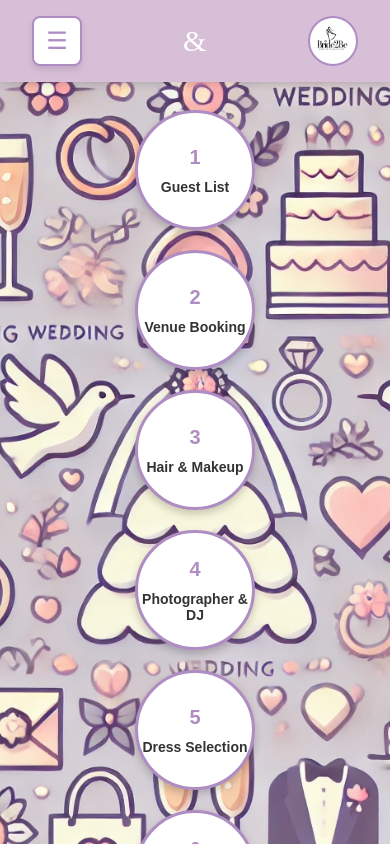
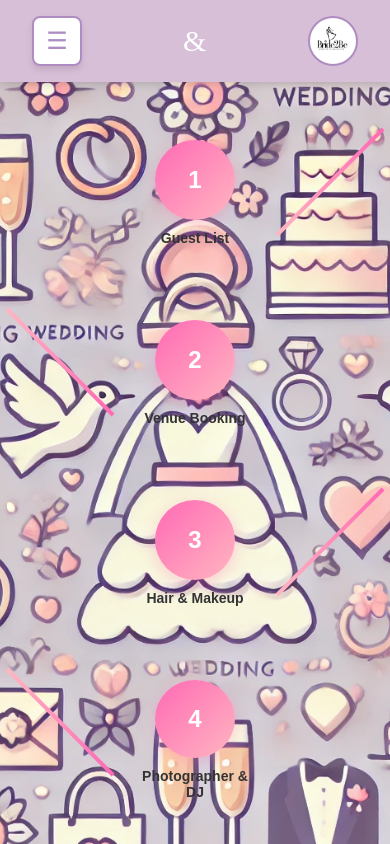
Before and after one commit to omersegev24/Bride2Be, a React (Create React App) app in the folder client/: page /taskPath in a window 390 px wide. Shown: the top 844 px of the page. Built offline with nearby package versions, Linux system fonts and the light colour scheme; no server answers; sample sign-in values are in the browser's storage.

Commit message:
Enhance Task Path UI with Responsive and Visually Appealing

```diff
--- a/client/public/css/style.css
+++ b/client/public/css/style.css
@@ -896,35 +896,55 @@ form button:hover {
     min-height: 100vh;
 }
 
+.task-path {
+    display: flex;
+    flex-direction: column;
+    align-items: center;
+    max-width: 600px;
+    position: relative;
+    padding: 20px;
+}
+
 .task-node {
     display: flex;
     flex-direction: column;
     align-items: center;
-    justify-content: center;
     width: 120px;
     height: 120px;
-    background-color: #ffffff;
-    border: 3px solid #af8dc3;
+    margin: 30px 0;
+    position: relative;
+    transition: transform 0.3s ease;
+}
+
+.task-node.left {
+    align-self: flex-start;
+}
+
+.task-node.right {
+    align-self: flex-end;
+}
+
+.task-circle {
+    width: 80px;
+    height: 80px;
+    background: linear-gradient(135deg, #FF69B4, #FFB6C1);
     border-radius: 50%;
-    box-shadow: 0 4px 8px rgba(0, 0, 0, 0.2);
-    margin-bottom: 20px;
+    display: flex;
+    align-items: center;
+    justify-content: center;
+    font-size: 24px;
+    font-weight: bold;
+    color: white;
+    box-shadow: 0 4px 15px rgba(255, 105, 180, 0.3);
+    z-index: 2;
 }
 
 .task-node:hover {
-    transform: scale(1.2);
-    background-color: #ffe4e9;
+    transform: scale(1.1);
 }
 
-.task-node.completed {
-    background-color: #af8dc3;
-    border-color: #af8dc3;
-    color: #ffffff;
-}
-
-.task-circle {
-    font-size: 20px;
-    font-weight: bold;
-    color: #af8dc3;
+.task-node:hover .task-circle {
+    background: linear-gradient(135deg, #FF1493, #FF69B4);
 }
 
 .task-label {
@@ -935,11 +955,28 @@ form button:hover {
     font-weight: bold;
 }
 
-.task-path {
-    display: flex;
-    flex-direction: column;
-    margin-top: 20px;
-    margin-bottom: 20px;
+.connector-line {
+    position: absolute;
+    width: 150px;
+    height: 4px;
+    background: linear-gradient(to right, #FFB6C1, #FF69B4);
+    top: 40px;
+    z-index: 1;
+}
+
+.task-node.left .connector-line {
+    right: -150px;
+    transform: rotate(-45deg);
+}
+
+.task-node.right .connector-line {
+    left: -150px;
+    transform: rotate(45deg);
+}
+
+.task-node.completed .task-circle {
+    background: linear-gradient(135deg, #32CD32, #98FB98);
+    box-shadow: 0 4px 15px rgba(50, 205, 50, 0.3);
 }
 
 .task-path-container::before,
--- a/client/src/components/TaskPath.jsx
+++ b/client/src/components/TaskPath.jsx
@@ -14,7 +14,6 @@ const TaskPath = ({ onTaskClick, user }) => {
         { name: "Accessories", completed: false },
     ];
 
-
     return (
         <div>
             <Header user={user} />
@@ -23,11 +22,14 @@ const TaskPath = ({ onTaskClick, user }) => {
                     {tasks.map((task, index) => (
                         <div
                             key={index}
-              className={`task-node ${task.completed ? "completed" : ""}`}
+                            className={`task-node ${task.completed ? "completed" : ""} ${
+                                index % 2 === 0 ? "left" : "right"
+                            }`}
                             onClick={() => onTaskClick(index)}
                         >
                             <div className="task-circle">{index + 1}</div>
                             <div className="task-label">{task.name}</div>
+                            {index < tasks.length - 1 && <div className="connector-line" />}
                         </div>
                     ))}
                 </div>
```
Lines whose indentation alone changed are shown as unchanged.
